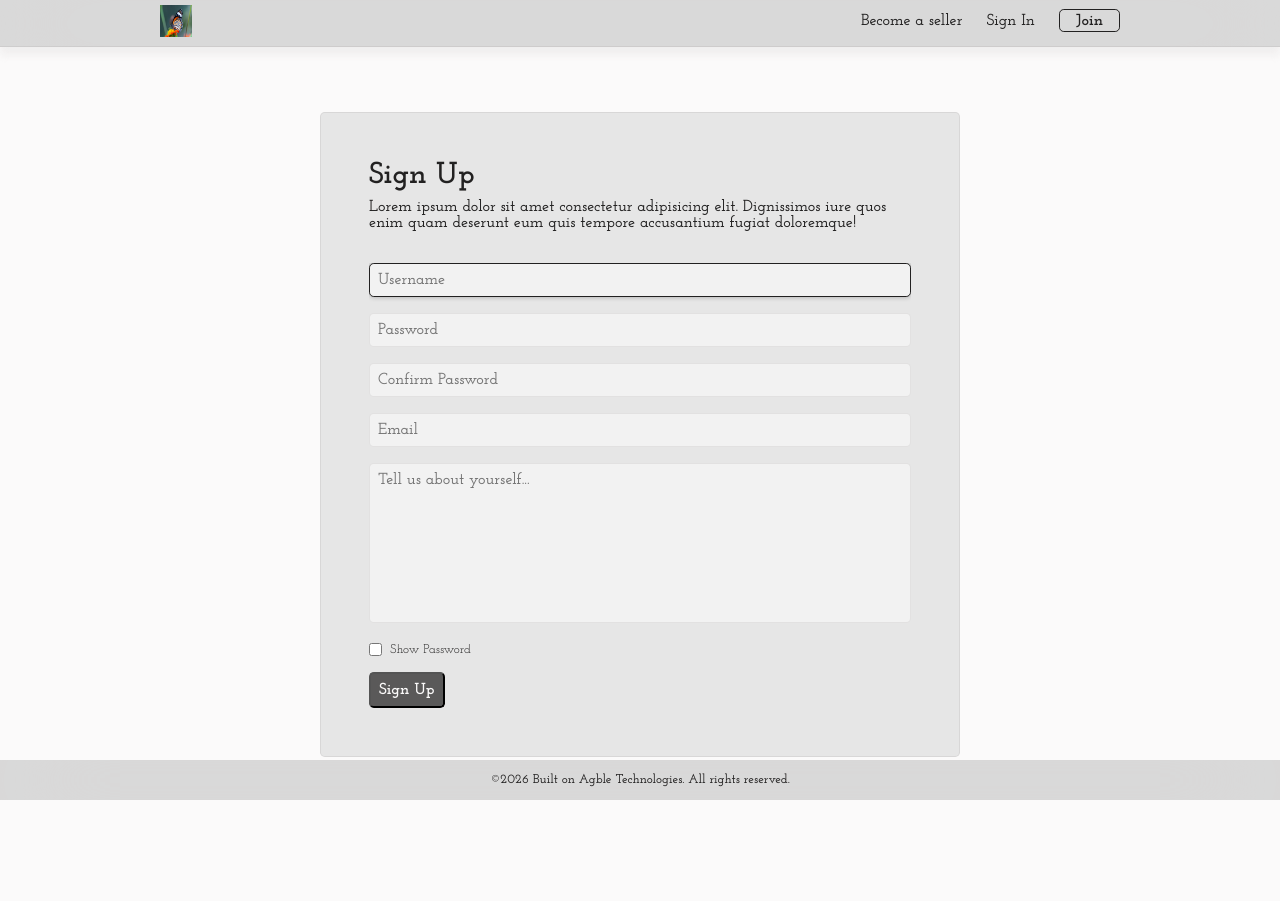
After one commit to I-AGBLE/estoket, a Django app: page /app_users/signup/ in a window 1280 px wide. The commit adds this page. Run offline with Django 5.2, Linux system fonts and the light colour scheme.

Commit message:
sign up page structured and styled

```diff
--- a/app_users/forms.py
+++ b/app_users/forms.py
@@ -8,32 +8,75 @@ class LoginForm(forms.Form):
     username = forms.CharField(
         max_length=50,
         label="",
-        widget=forms.TextInput(attrs={"placeholder": "Username", "required": True, "autofocus": True,}),
+        widget=forms.TextInput(
+            attrs={
+                "placeholder": "Username",
+                "required": True,
+                "autofocus": True,
+            }
+        ),
     )
 
     password = forms.CharField(
         max_length=50,
         label="",
-        widget=forms.PasswordInput(attrs={"placeholder": "Password", "required": True,}),
+        widget=forms.PasswordInput(
+            attrs={
+                "placeholder": "Password",
+                "required": True,
+            }
+        ),
     )
+
 
 class SignupForm(forms.Form):
     username = forms.CharField(
         max_length=50,
         label="",
-        widget=forms.TextInput(attrs={"placeholder": "Username", "required": True, "autofocus": True,}),
+        widget=forms.TextInput(
+            attrs={
+                "placeholder": "Username",
+                "required": True,
+                "autofocus": True,
+            }
+        ),
     )
 
     password = forms.CharField(
         max_length=50,
         label="",
-        widget=forms.PasswordInput(attrs={"placeholder": "Password", "required": True,}),
+        widget=forms.PasswordInput(
+            attrs={
+                "placeholder": "Password",
+                "required": True,
+            }
+        ),
     )
 
     confirm_password = forms.CharField(
         max_length=50,
         label="",
-        widget=forms.PasswordInput(attrs={"placeholder": "Confirm Password", "required": True,}),
+        widget=forms.PasswordInput(
+            attrs={
+                "placeholder": "Confirm Password",
+                "required": True,
+            }
+        ),
     )
 
-    email = forms.EmailField(max_length=100)
+    email = forms.EmailField(max_length=100,
+        label="",
+        widget=forms.EmailInput(
+            attrs={
+                "placeholder": "Email",
+                "required": True,
+            }
+        ),
+    )
+
+    about = forms.CharField(
+        label="",
+        max_length=1000,
+        required=False,
+        widget=forms.Textarea(attrs={"placeholder": "Tell us about yourself..."}),
+    )
--- /dev/null
+++ b/app_users/templates/signup.html
@@ -0,0 +1,24 @@
+{% extends "z_partials_users/layout.html" %} {% load static %} {%block content%}
+
+<div class="form_section">
+  <div class="form_section_note">
+    <h1>Sign Up</h1>
+    <p>
+      Lorem ipsum dolor sit amet consectetur adipisicing elit. Dignissimos iure
+      quos enim quam deserunt eum quis tempore accusantium fugiat doloremque!
+    </p>
+  </div>
+
+  <form action="" method="POST">
+    {% csrf_token %} {{ form.as_p }}
+
+    <div class="show_password">
+      <input type="checkbox" id="showPassword" />
+      <label for="showPassword">Show Password</label>
+    </div>
+
+    <button type="submit">Sign Up</button>
+  </form>
+</div>
+
+{% endblock content %}
--- a/app_users/urls.py
+++ b/app_users/urls.py
@@ -6,4 +6,5 @@ from . import views
 app_name = "app_users"
 urlpatterns = [
     path("app_users/", views.index, name="index"),
+    path("app_users/signup/", views.signup, name="signup"),
 ]
--- a/app_users/views.py
+++ b/app_users/views.py
@@ -1,7 +1,11 @@
 from django.shortcuts import render
-from .forms import LoginForm
+from .forms import LoginForm, SignupForm
 
 # Create your views here.
 def index(request):
     form = LoginForm
     return render(request, 'index.html', {'form': form})
+
+def signup(request):
+    form = SignupForm
+    return render(request, 'signup.html', {'form': form})
--- a/main/static/css/styles.css
+++ b/main/static/css/styles.css
@@ -831,8 +831,13 @@ form {
     border-radius: var(--border_radius);
     box-sizing: border-box;
     transition: var(--transition);
-    font-weight: 650;
+    font-weight: 550;
     font-size: 1rem;
+}
+
+.form_section textarea {
+  resize: none;
+  height: 10rem;
 }
 
 .form_section input:focus,
--- a/main/static/js/main.js
+++ b/main/static/js/main.js
@@ -10,12 +10,12 @@ faqItems.forEach((item) => {
 });
 
 // Show Password
-const passwordInput = document.querySelector('input[type="password"]');
+const password = document.getElementById("id_password");
+const confirmPassword = document.getElementById("id_confirm_password");
 const showPassword = document.getElementById("showPassword");
+
 showPassword.addEventListener("change", function () {
-    if (this.checked) {
-        passwordInput.type = "text";
-    } else {
-        passwordInput.type = "password";
-    }
+    const type = this.checked ? "text" : "password";
+    password.type = type;
+    confirmPassword.type = type;
 });
--- a/main/templates/z_partials/layout.html
+++ b/main/templates/z_partials/layout.html
@@ -61,14 +61,14 @@
           </li>
 
             <li>
-            <a href="">Sign In</a>
+            <a href="{% url 'app_users:index' %}">Sign In</a>
           </li>
 
             <!--
           TODO: "Join" link should lead to sign up page
             -->
           <li class="join">
-            <a href="">Join</a>
+            <a href="{% url 'app_users:signup' %}">Join</a>
           </li>
         </ul>
       </div>
```
